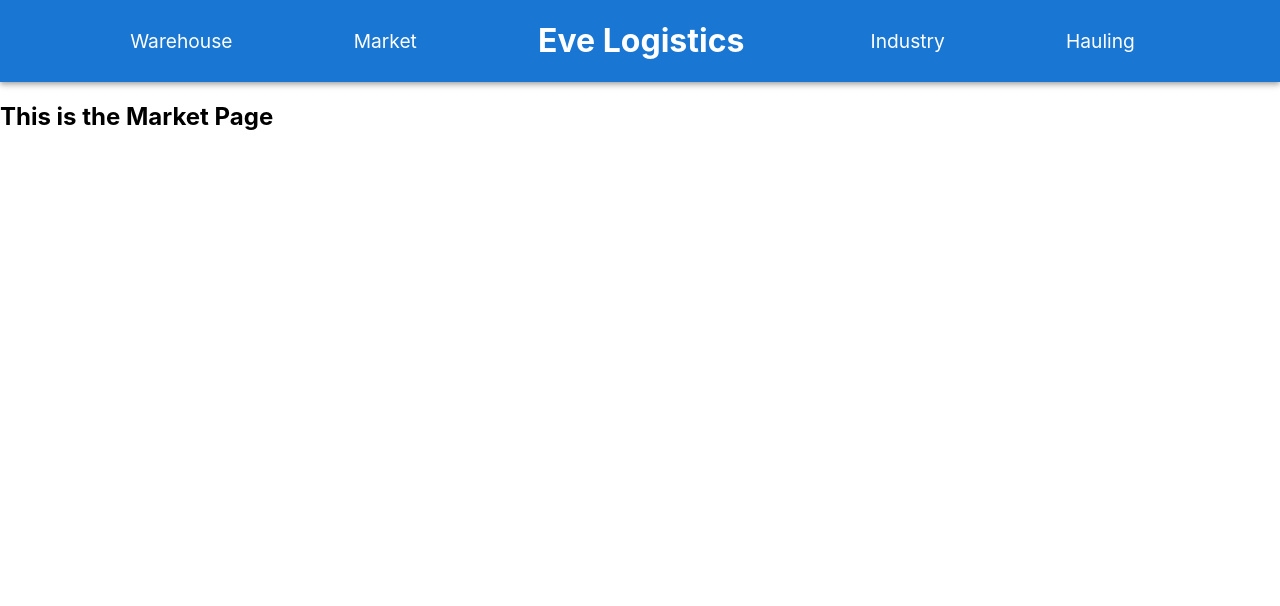
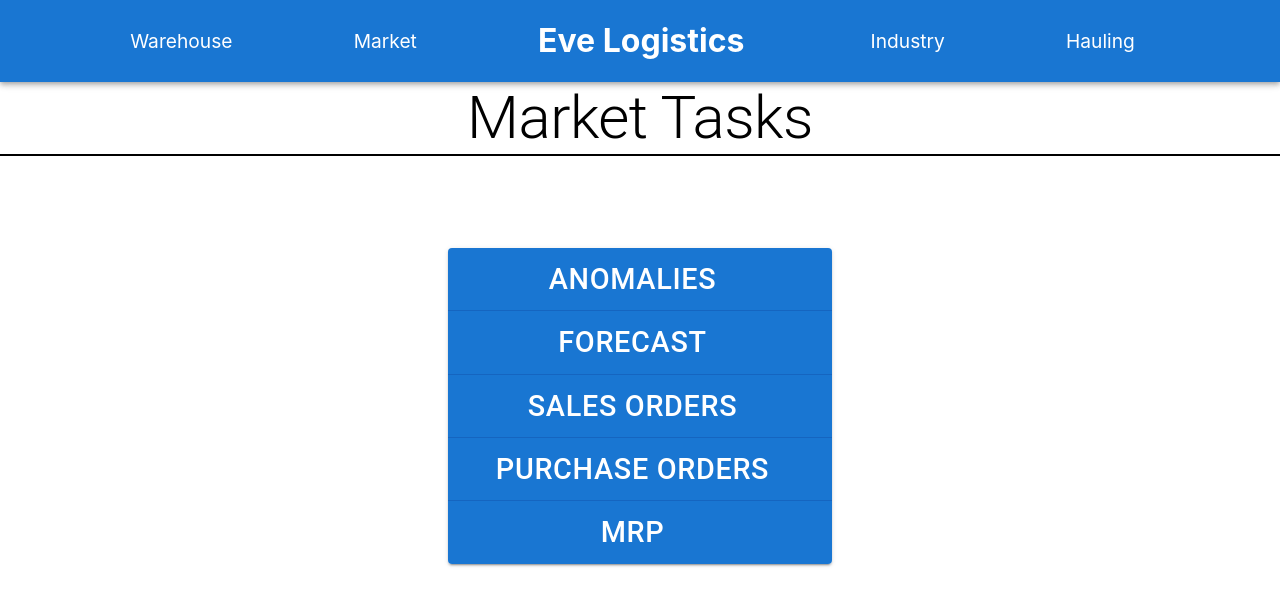
Before and after one commit to Revivedaniel/EveLogistics-Frontend, a React (Create React App) app in the folder eve-logistics-frontend/: page /market in a window 1280 px wide. Shown: the top 606 px of the page. Built offline with nearby package versions, Linux system fonts and the light colour scheme.

Commit message:
Creted the market tasks page

```diff
--- a/eve-logistics-frontend/src/market/Market.tsx
+++ b/eve-logistics-frontend/src/market/Market.tsx
@@ -1,5 +1,28 @@
+import GenericTasks from "../general/GenericTasks";
+
+const buttons = [
+    {
+      to: "market/anomalies",
+      title: "Anomalies"
+    },
+    {
+      to: "market/forecast",
+      title: "Forecast"
+    },
+    {
+      to: "market/sales-orders",
+      title: "Sales Orders"
+    },
+    {
+      to: "market/purchase-orders",
+      title: "Purchase Orders"
+    },
+    {
+      to: "market/mrp",
+      title: "MRP"
+    },
+  ];
+
 export default function Market() {
-    return <>
-        <h2>This is the Market Page</h2>
-    </>
+    return <GenericTasks heading="Market Tasks" buttons={buttons}/>
 }
```
